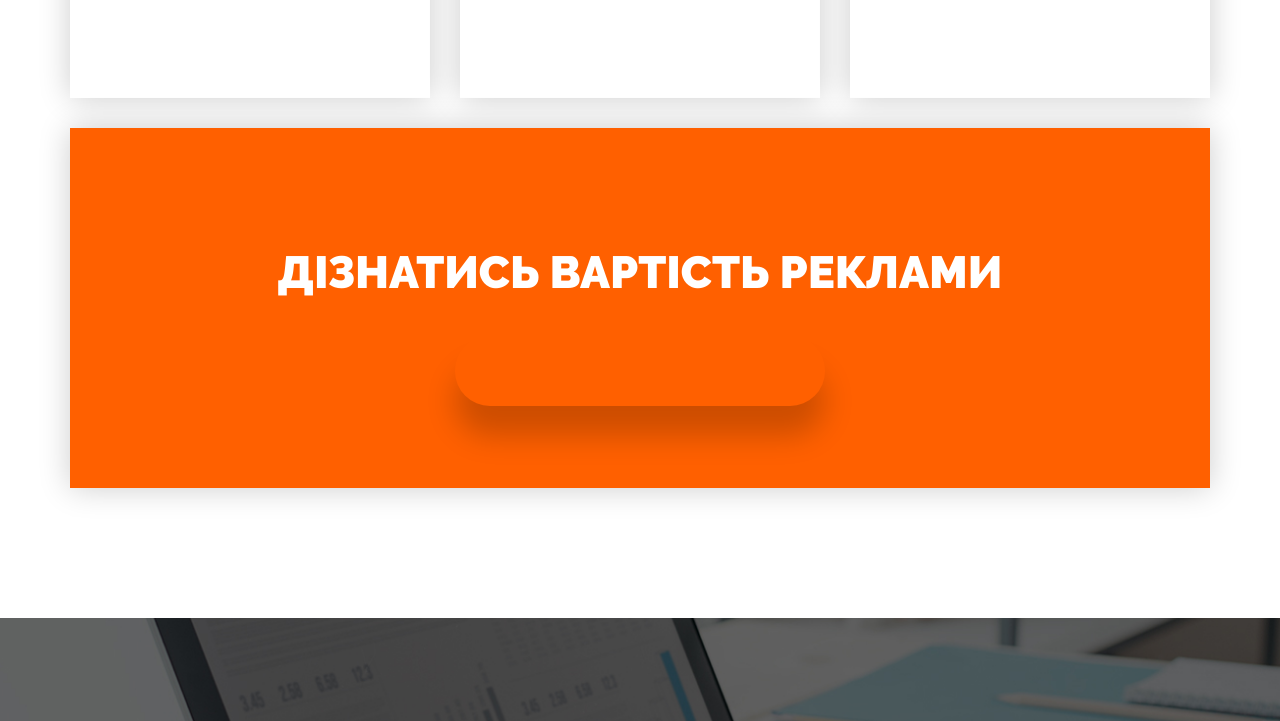
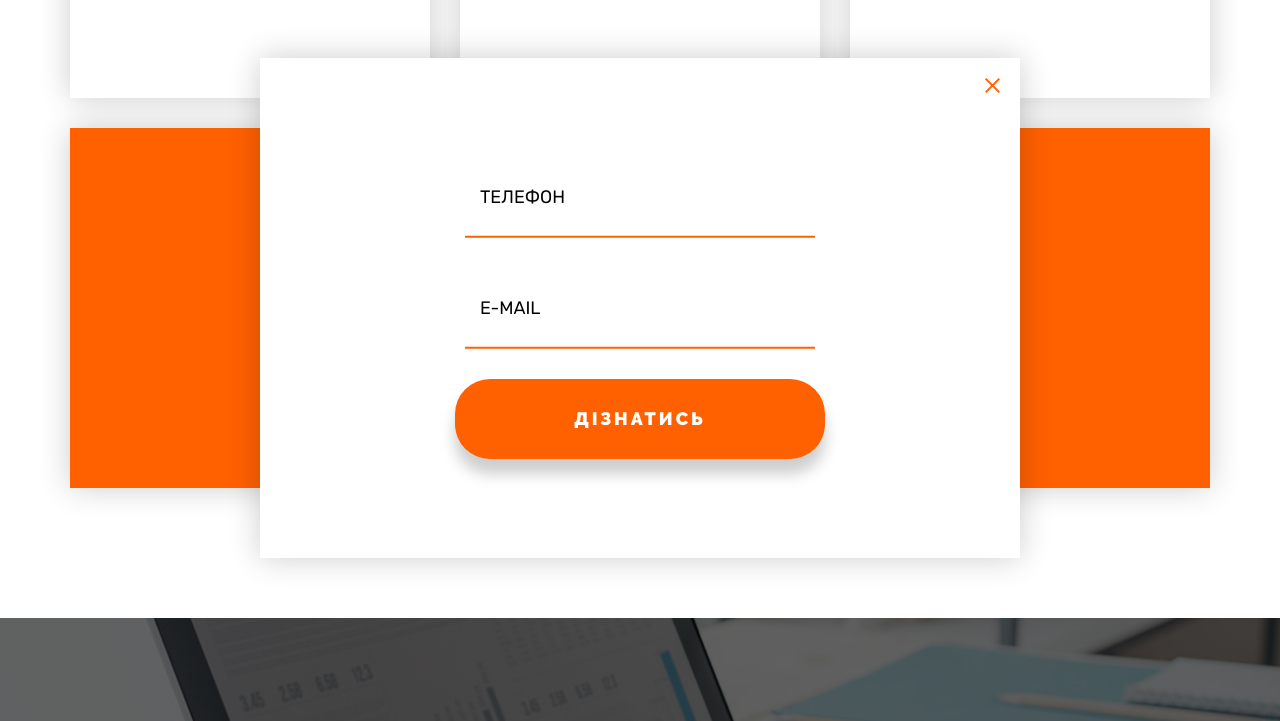
Before and after one commit to mentikora/wld-redesign, a website built with webpack: page dist/index.html in a window 1280 px wide. Shown: the part 1859-2580 px from the top of the page. Built offline with nearby package versions, Linux system fonts and the light colour scheme.

Commit message:
adv popup

```diff
--- a/src/styles/components/adv-price.scss
+++ b/src/styles/components/adv-price.scss
@@ -3,6 +3,8 @@
 	flex-direction: column;
 	justify-content: center;
 	align-items: center;
+
+	position: relative;
 
 	height: $service-item-height - 10px;
 	box-shadow: $boxShadow;
@@ -20,11 +22,69 @@
 		text-transform: uppercase;
 	}
 
-	&__btn{
+	.btn-big{
+		svg{
+			fill: $color-black;
+			width: 60px;
+		}
+	}
+
+
+}
+
+.adv-price-popup{
+	display: flex;
+	flex-direction: column;
+	justify-content: center;
+	align-items: center;
+
+	position: absolute;
+	top: -70px;
+	left: 0;
+	z-index: 2;
+	height: 500px;
+
+	box-shadow: $boxShadow;
+	background-color: $color-white;
+	padding: 20px;
+
+	form{
+		text-align: center;
+	}
+	.input-jiro-wrapper{
+		margin: {
+			bottom: 30px;
+		}
+	}
+	.input-jiro-wrapper,
+	.btn-big{
+		margin: {
+			left: auto;
+			right: auto;
+		}
+	}
+	.input__label{
+		color: $color-black;
+	}
+	.input__label--jiro::before {
+		border-top: 2px solid $color-orange;
+	}
+
+	.input__label--jiro::after {
+		background: $color-orange;
+	}
+
+
+	.close{
+		position: absolute;
+		top: 20px;
+		right: 20px;
+		cursor: pointer;
 		display: inline-block;
-		width: 370px;
-		height: 70px;
-		border-radius: 35px;
-		box-shadow: 0 30px 30px 0 rgba($color-black, .2);
+		width: 15px;
+		height: 15px;
+		svg{
+			fill: $color-orange;
+		}
 	}
 }
--- a/src/styles/components/button-big.scss
+++ b/src/styles/components/button-big.scss
@@ -21,8 +21,12 @@
 	}
 
 	&__orange{
-		color: $color-black;
+		color: $color-white;
 		background-color: $color-orange;
+
+		&:hover{
+			color: $color-black;
+		}
 	}
 	&__white{
 		color: $color-orange;
--- a/src/styles/components/input-jiro.scss
+++ b/src/styles/components/input-jiro.scss
@@ -1,4 +1,4 @@
-.input {
+.input-jiro-wrapper {
 	position: relative;
 	z-index: 1;
 	display: inline-block;
--- a/src/styles/pages/mainpage.scss
+++ b/src/styles/pages/mainpage.scss
@@ -98,7 +98,7 @@
 		display: flex;
 		justify-content: center;
 		margin-top: 30px;
-		.input--jiro{
+		.input-jiro-wrapper{
 			margin-right: 30px;
 		}
 	}
@@ -106,6 +106,7 @@
 
 .section-news{
 	padding-bottom: 430px;
+
 	.heading-large{
 		margin-top: 130px;
 		margin-bottom: 130px;
```
Also changed, not shown: dist/index.html.
